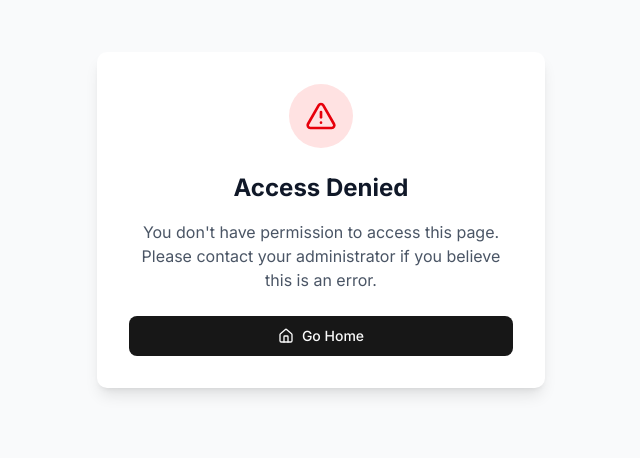
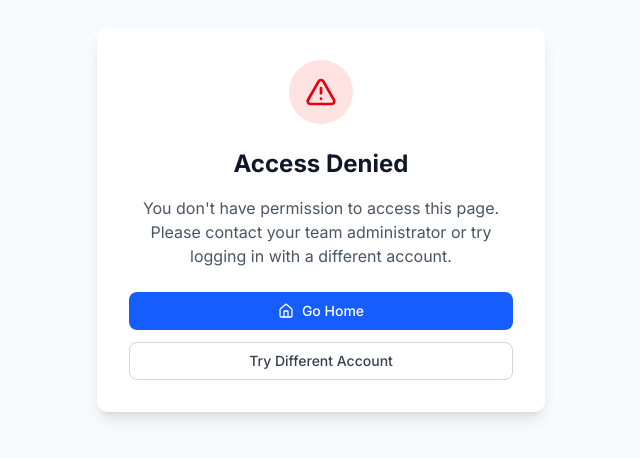
Before and after one commit to elliottking-cpu/kickhub-main, a Next.js app: page /unauthorized in a window 1280 px wide. Shown: the part 180-638 px from the top of the page, without its empty margins (319-959 px from the left). Built offline with nearby package versions, Linux system fonts and the light colour scheme.

Commit message:
🔧 FINAL FIX: Remove Button import from unauthorized page
- Fix unauthorized page by removing Button import
- Use native button styling instead
- Remove corrupted favicon.ico file
- Should resolve all remaining build errors

```diff
--- a/src/app/unauthorized/page.tsx
+++ b/src/app/unauthorized/page.tsx
@@ -1,5 +1,5 @@
+// app/unauthorized/page.tsx - Unauthorized access page (Build Guide Step 2.4)
 import Link from 'next/link'
-import { Button } from '@/components/ui/button'
 import { AlertTriangle, Home } from 'lucide-react'
 
 export default function UnauthorizedPage() {
@@ -17,15 +17,25 @@
         </h1>
 
         <p className="text-gray-600 mb-6">
-          You don't have permission to access this page. Please contact your administrator if you believe this is an error.
+          You don't have permission to access this page. Please contact your team administrator or try logging in with a different account.
         </p>
 
-        <Button asChild className="w-full">
-          <Link href="/">
+        <div className="space-y-3">
+          <Link
+            href="/"
+            className="w-full inline-flex items-center justify-center px-4 py-2 border border-transparent text-sm font-medium rounded-md text-white bg-blue-600 hover:bg-blue-700 focus:outline-none focus:ring-2 focus:ring-offset-2 focus:ring-blue-500"
+          >
             <Home className="mr-2 h-4 w-4" />
             Go Home
           </Link>
-        </Button>
+
+          <Link
+            href="/login"
+            className="w-full inline-flex items-center justify-center px-4 py-2 border border-gray-300 text-sm font-medium rounded-md text-gray-700 bg-white hover:bg-gray-50 focus:outline-none focus:ring-2 focus:ring-offset-2 focus:ring-blue-500"
+          >
+            Try Different Account
+          </Link>
+        </div>
       </div>
     </div>
   )
```
